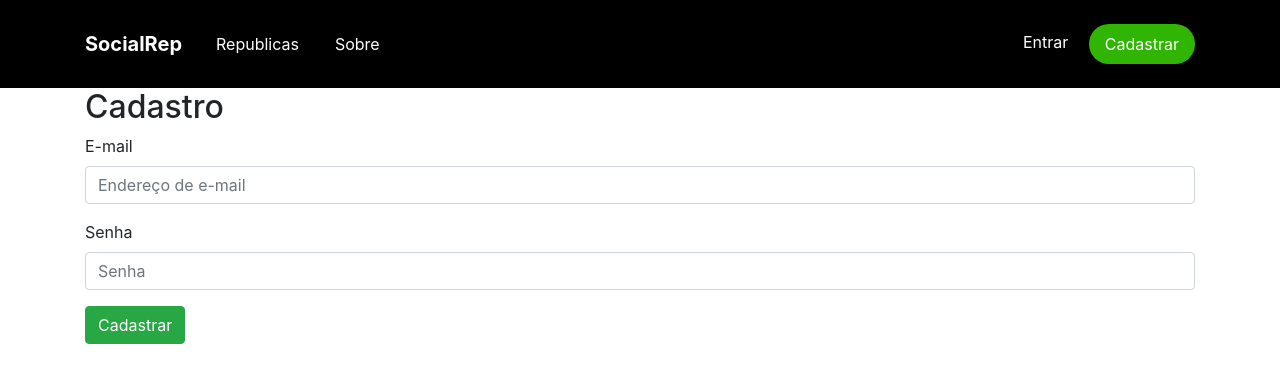
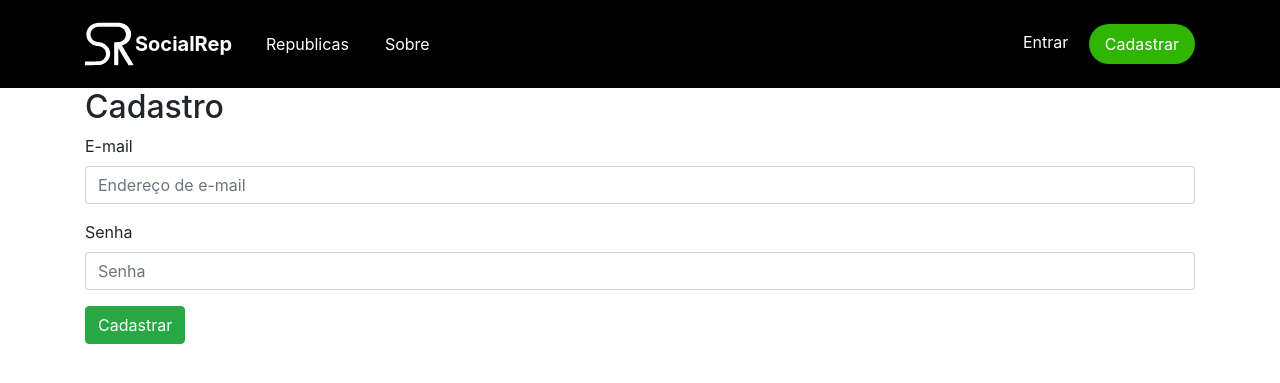
Before and after one commit to raphaelsander/SocialRep, a Django app: page /accounts/signup/ in a window 1280 px wide. Shown: the top 383 px of the page. Run offline with Django 3.2, Linux system fonts and the light colour scheme; parts of the project's set-up code (start-up, migrations or seed data) failed here and were passed over; some libraries are stand-ins or nearby versions.

Commit message:
Added favicon and logo

```diff
--- a/src/templates/base.html
+++ b/src/templates/base.html
@@ -9,6 +9,7 @@
     <link rel="stylesheet" href="{% static 'fonts/font-awesome.min.css' %}">
     <link rel="stylesheet" href="{% static 'css/styles.css' %}">
     <link rel="stylesheet" href="https://cdnjs.cloudflare.com/ajax/libs/cropperjs/1.5.11/cropper.css">
+    <link rel="shortcut icon" href="{% static 'favicon/favicon.ico' %}"/>
     {% block style %}{% endblock %}
     <title>{% block title %}{% endblock %}</title>
 </head>
@@ -16,6 +17,9 @@
     <header>
         <nav class="navbar navbar-light navbar-expand-md text-white navigation-clean-button" style="background-color: rgb(0,0,0);">
             <div class="container">
+                <a href="{% url 'pages:home' %}">
+                    <img src="{% static 'imgs/logo.svg' %}" width="50" height="50">
+                </a>
                 <a class="navbar-brand" href="{% url 'pages:home' %}">SocialRep</a>
                 <button data-toggle="collapse" class="navbar-toggler" data-target="#navcol-1" style="color: rgb(255,255,255);background-color: #ffffff;">
                     <span class="sr-only">Toggle navigation</span>
```
Also changed, not shown: src/templates/static/favicon/android-chrome-192x192.png (added), src/templates/static/favicon/android-chrome-512x512.png (added), src/templates/static/favicon/apple-touch-icon.png (added), src/templates/static/favicon/favicon-16x16.png (added), src/templates/static/favicon/favicon-32x32.png (added), src/templates/static/favicon/favicon-70x70.png (added), src/templates/static/favicon/favicon.ico (added), src/templates/static/favicon/mstile-144x144.png (added), src/templates/static/favicon/mstile-150x150.png (added), src/templates/static/favicon/mstile-310x150.png (added), src/templates/static/favicon/mstile-310x310.png (added), src/templates/static/favicon/mstile-70x70.png (added), src/templates/static/favicon/safari-pinned-tab.svg (added), src/templates/static/imgs/logo.svg (added).
